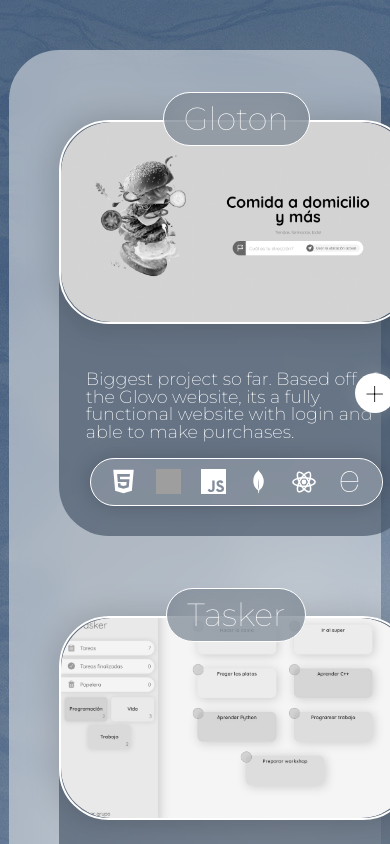
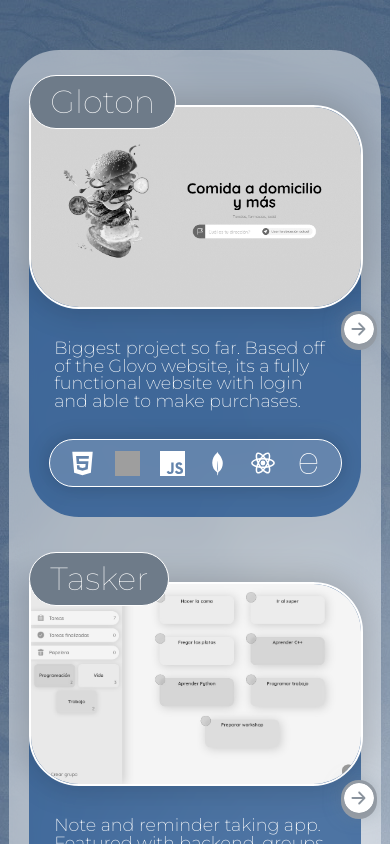
Before and after one commit to OdsenMusic/odsen-portfolio-next, a Next.js app: page /projects in a window 390 px wide. Shown: the top 844 px of the page. Built offline with nearby package versions, Linux system fonts and the light colour scheme; grey boxes are pictures that could not be loaded.

Commit message:
fixed css and responsive

```diff
--- a/src/app/components/ProjectCard/index.tsx
+++ b/src/app/components/ProjectCard/index.tsx
@@ -1,7 +1,9 @@
+import React from "react";
+import Image from "next/image";
+import { motion } from "framer-motion";
 import styles from "./styles.module.css";
 import TechnologyCard from "../TechnologyCard";
-import React from "react";
-import { motion, AnimatePresence, LayoutGroup } from "framer-motion";
+import rightArrowIcon from "../../../../public/static/icons/rightArrow.svg";
 import { ProjectCardProps } from "../ProjectsPage/types";
 import { TechnologyCardProps } from "../TechnologyCard/types";
 
@@ -11,7 +13,6 @@ const ProjectCard: React.FC<CombinedProps> = ({
   name,
   description,
   img,
-  stack,
   href,
   isRightContainerOpen,
   setIsRightContainerOpen,
@@ -21,27 +22,37 @@ const ProjectCard: React.FC<CombinedProps> = ({
   mongodb,
   css,
   express,
-}) => {
-  return (
-    <>
+}) => (
   <motion.div className={styles.fullContainer}>
-        <a className={styles.link} href={href}>
+    {!isRightContainerOpen && (
+      <button
+        onClick={() => setIsRightContainerOpen(true)}
+        className={styles.openMore}
+      >
+        <img
+          src={rightArrowIcon.src}
+          alt="Open more"
+          className={styles.arrowIcon}
+        />
+      </button>
+    )}
+    <a href={href} className={styles.link}>
+      <h1 className={styles.projectTitle}>{name}</h1>
       <div className={styles.mainContainer}>
-            <h1 className={styles.projectTitle}>{name}</h1>
-
         <div className={styles.imgContainer}>
-              <img className={styles.projectImg} src={img} alt="" />
+          <Image
+            height={500}
+            width={500}
+            src={img}
+            alt={`${name} project thumbnail`}
+            className={styles.projectImg}
+          />
         </div>
       </div>
     </a>
-
-        <AnimatePresence>
     {!isRightContainerOpen && (
-            <motion.div layout="position" className={styles.textContainer}>
-              <p>
-                {description}
-                <br /> <br />
-              </p>
+      <div className={styles.textContainer}>
+        <p>{description}</p>
         <div className={styles.bottomContainer}>
           <TechnologyCard
             react={react}
@@ -51,21 +62,10 @@ const ProjectCard: React.FC<CombinedProps> = ({
             express={express}
             css={css}
           />
-                <button
-                  onClick={() => {
-                    setIsRightContainerOpen(true);
-                  }}
-                  className={styles.openMore}
-                >
-                  +
-                </button>
         </div>
+      </div>
+    )}
   </motion.div>
-          )}
-        </AnimatePresence>
-      </motion.div>
-    </>
 );
-};
 
 export default ProjectCard;
--- a/src/app/components/ProjectCard/styles.module.css
+++ b/src/app/components/ProjectCard/styles.module.css
@@ -1,6 +1,6 @@
 .fullContainer {
   display: flex;
-
+  flex-direction: row;
   gap: 20px;
   align-items: center;
   justify-content: center;
@@ -8,23 +8,23 @@
   width: fit-content;
   max-width: 90%;
   margin: 30px;
-  /* background-image: url(../../../../public/static/images/pexels-photo-white-blur.jpg); */
+  background-color: #104688af;
   background-repeat: no-repeat;
   background-size: auto;
   border-radius: 50px;
   height: 200px;
-
-  background-color: #485769af;
-}
-
-.subtitle {
-  font-weight: 500;
 }
 
 .textContainer {
   font-weight: 200;
   width: 50%;
   padding: 30px;
+  height: 100%;
+  display: flex;
+  flex-direction: column;
+  align-items: center;
+  justify-content: center;
+  gap: 30px;
 }
 
 .textContainer > p {
@@ -32,55 +32,59 @@
 }
 
 .mainContainer {
-  border-radius: 50px;
-  overflow: visible;
-  width: 80%;
-  height: 200px;
-  width: 200px;
   display: flex;
   align-items: center;
   justify-content: center;
+  position: relative;
+  max-width: 350px;
+  min-width: 350px;
+  height: 200px;
+  border: 2px solid white;
+  border-radius: 0 50px 50px 50px;
   box-shadow: 0 0 30px 5px rgba(0, 0, 0, 0.152);
-  border: 2px solid white;
-  width: 350px;
+  overflow: hidden;
+}
+
+.imgContainer {
+  width: 100%;
+  height: 100%;
+  overflow: hidden;
+
+  object-fit: cover;
   position: relative;
 }
 
-.imgContainer {
-  height: 100%;
-  width: 100%;
-  overflow: hidden;
-  border-radius: 50px;
-  height: 200px;
-  top: -10px;
-  object-fit: cover;
-}
-
 .link {
-  height: 200px;
+  cursor: pointer;
 }
 
 .projectTitle {
+  position: absolute;
+  top: -30px;
+  z-index: 99;
   font-size: 2rem;
   color: rgb(255 255 255);
   font-weight: 100;
   text-align: left;
+  padding: 10px 20px;
+  background-color: rgb(110, 123, 137);
   border: 1px solid white;
-  background-color: rgb(110 123 137 / 64%);
+  border-radius: 50px;
   backdrop-filter: blur(20px);
-  padding: 10px 20px;
-  border-radius: 50px;
-  position: absolute;
-  top: -30px;
-  z-index: 99;
 }
 
 .projectImg {
   width: 100%;
   height: 100%;
-  border-radius: 50px;
+
   object-fit: cover;
   filter: saturate(0);
+  transition: 0.3s;
+}
+
+.projectImg:hover {
+  filter: saturate(1);
+  transform: scale(1.05);
 }
 
 .bottomContainer {
@@ -92,80 +96,85 @@
 }
 
 .openMore {
-  font-family: "Montserrat";
-  font-weight: 100;
-  font-size: 2.5rem;
-  height: 40px;
-  width: 40px;
-  background-color: white;
-  border: 0;
-  outline: none;
-  border-radius: 100%;
-  display: flex;
-  align-items: center;
-  color: black;
-  justify-content: center;
-  box-shadow: 0 0 19px 0px #778390;
-  margin-right: 30px;
-  right: 7.5%;
-  top: 60.9%;
-  justify-self: flex-end;
   position: absolute;
+  top: 40%;
+  right: -5.9%;
+  background-color: transparent;
+  margin-right: -8px;
 }
 
-.projectImg:hover {
-  filter: saturate(1);
-  scale: 1.05;
+.arrowIcon {
+  height: 30px;
+  border-radius: 100%;
+  filter: drop-shadow(0 0 10px rgb(110 123 137 / 64%));
 }
 
 .mainContainerSmall {
-  border-radius: 50px;
-  overflow: hidden;
-
+  display: flex;
+  flex-direction: column;
+  align-items: center;
+  justify-content: center;
+  position: relative;
+  width: 80%; /* Se mantiene el último valor especificado, el cual sobrescribe los anteriores */
   height: 150px;
   gap: 50px;
-  width: 50px;
-  display: flex;
-  align-items: center;
-  flex-direction: column;
-  justify-content: center;
+  border: 2px solid white;
+  border-radius: 50px;
   box-shadow: 0 0 30px 5px rgba(0, 0, 0, 0.152);
-  border: 2px solid white;
-  width: 80%;
-  position: relative;
 }
 
 .projectTitleSmall {
+  display: flex;
+  justify-content: space-between;
+  align-items: center;
+  width: calc(100% - 40px);
   font-size: 2rem;
   color: rgb(255 255 255);
   font-weight: 100;
   text-align: left;
+  padding: 10px 20px;
+  background-color: rgb(110 123 137 / 64%);
   border: 1px solid white;
-  background-color: rgb(110 123 137 / 64%);
+  border-radius: 50px;
   backdrop-filter: blur(20px);
-  padding: 10px 20px;
-  border-radius: 50px;
-  width: calc(100% - 40px);
-
   z-index: 99;
-  display: flex;
-  justify-content: space-between;
-  align-items: center;
 }
 
-.openMore {
-  margin-right: -8px;
-}
-
-@media only screen and (max-width: 850px) {
+@media only screen and (max-width: 900px) {
   .fullContainer {
     flex-direction: column;
     height: fit-content;
-    min-width: fit-content;
+    width: 100%;
+    margin: 0;
+    gap: 0;
+    margin-bottom: 30px;
+    margin-top: 15px;
+    max-width: 100%;
+  }
+
+  .mainContainer {
+    width: 100%;
+    max-width: calc(100% - 2px);
+    min-width: calc(100% - 2px);
+  }
+
+  .link {
+    width: 100%;
   }
 
   .textContainer {
+    width: 85%;
     padding: 30px;
-    width: 85%;
+  }
+
+  .openMore {
+    top: 50%;
+    right: -16px;
+    z-index: 2;
+    background-color: #9ba1a9;
+    padding: 3px;
+    margin: 0;
+    height: fit-content;
+    width: fit-content;
   }
 }
```
Also changed, not shown: public/static/icons/rightArrow.svg (added). Lines whose indentation alone changed are shown as unchanged.
